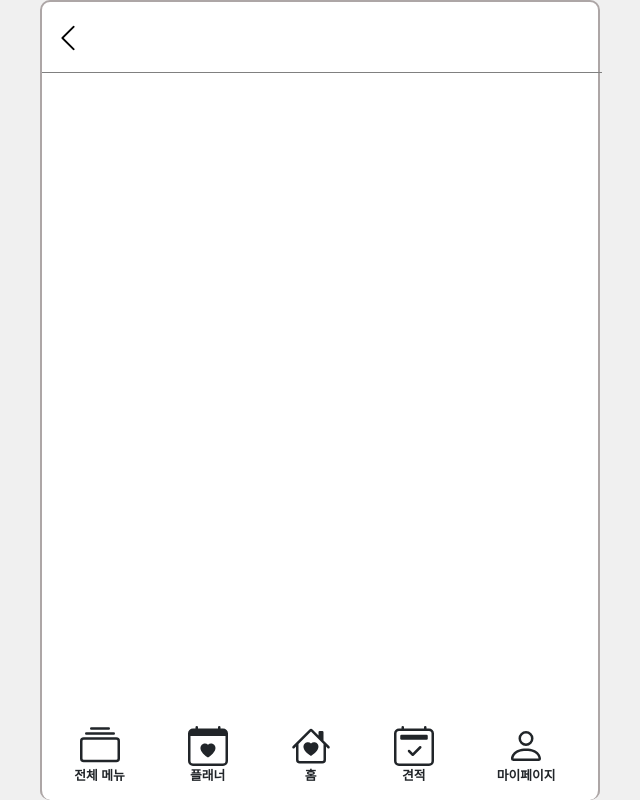
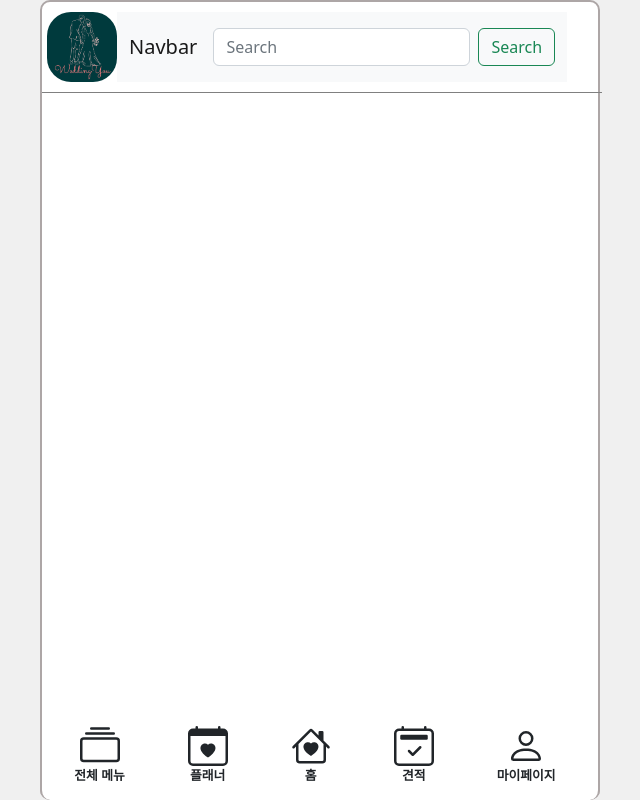
Before and after one commit to weddingYou-Project/frontend, a React (Create React App) app: page / in a window 1280 px wide. Shown: the whole page, without its empty margins (320-960 px from the left). Built offline with nearby package versions, Linux system fonts and the light colour scheme.

Commit message:
feat : home의 navigationbar 만들기

```diff
--- /dev/null
+++ b/src/Components/SearchBar.js
@@ -0,0 +1,38 @@
+import BackButton from "./Backbutton";
+import "../Css/NavigationBar.css";
+import MyEstimate from "./MyEstimate";
+import { useLocation } from "react-router-dom";
+import imgLogo from "../Assets/logo.png";
+
+function SearchBar({ title }) {
+  const url = useLocation();
+  const path = url.pathname;
+  return (
+    <div className="navigationbar">
+      <img
+        className="logo"
+        src={imgLogo}
+        alt="로고"
+        style={{ width: "70px", height: "70px", margin: 0 }}
+      />
+      <nav class="navbar bg-light">
+        <div class="container-fluid">
+          <a class="navbar-brand">Navbar</a>
+          <form class="d-flex" role="search">
+            <input
+              class="form-control me-2"
+              type="search"
+              placeholder="Search"
+              aria-label="Search"
+            />
+            <button class="btn btn-outline-success" type="submit">
+              Search
+            </button>
+          </form>
+        </div>
+      </nav>
+    </div>
+  );
+}
+
+export default SearchBar;
--- a/src/Pages/Home.js
+++ b/src/Pages/Home.js
@@ -1,13 +1,13 @@
 import "../Css/footer.css";
 import "../Css/main.css";
 import Footer from "../Components/Footer.js";
-import NavigationBar from "../Components/NavigationBar";
+import SearchBar from "../Components/SearchBar";
 
 function Home() {
   return (
     <div>
       <div class="mainlayout">
-        <NavigationBar />
+        <SearchBar />
         <div class="content"></div>
         <Footer />
       </div>
```
